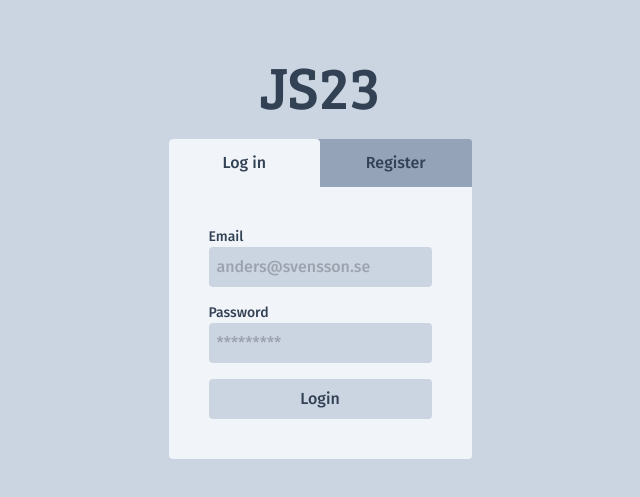
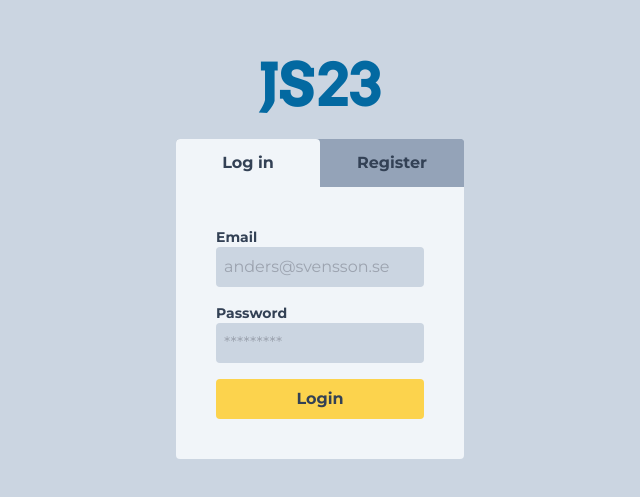
Before and after one commit to justinhumane/js23, a Vue app in the folder client/: page /login in a window 1280 px wide. Shown: the part 143-640 px from the top of the page, without its empty margins (320-960 px from the left). Built offline with nearby package versions, Linux system fonts and the light colour scheme; no server answers; what vue-toast-notification would draw is missing.

Commit message:
styled nav component and login view

```diff
--- a/client/src/App.vue
+++ b/client/src/App.vue
@@ -16,13 +16,13 @@ export default {
 </script>
 
 <style>
-@import url("https://fonts.googleapis.com/css2?family=Bree+Serif&family=Fira+Sans:wght@500;600;700&display=swap");
+@import url("https://fonts.googleapis.com/css2?family=Arvo:wght@400;700&family=Montserrat:wght@400;600;700;900&display=swap");
 @tailwind base;
 @tailwind components;
 @tailwind utilities;
 
 #app {
-  font-family: "Fira Sans", sans-serif;
+  font-family: "Montserrat", sans-serif;
 }
 
 h1,
@@ -30,6 +30,6 @@ h2,
 h3,
 h4,
 h5 {
-  font-family: "Bree Serif", serif;
+  font-family: "Arvo", serif;
 }
 </style>
--- a/client/src/components/NavigationComp.vue
+++ b/client/src/components/NavigationComp.vue
@@ -1,36 +1,30 @@
 <template>
   <nav
-    class="bg-slate-800 flex justify-between items-center rounded sticky px-5 py-3 mb-5"
+    class="bg-slate-100 dark:bg-slate-800 flex justify-between items-center rounded sticky px-5 py-3 mb-5"
   >
     <router-link to="/">
-      <div class="text-2xl text-slate-200 font-bold">JS23</div>
+      <div class="text-2xl font-bold">JS23</div>
     </router-link>
     <div class="flex gap-4">
       <router-link
-        class="transition duration-300 dark:hover:text-amber-300"
+        class="transition duration-300 hover:text-sky-700 dark:hover:text-amber-300"
         to="/"
         >Hem</router-link
       >
       <router-link
-        class="transition duration-300 dark:hover:text-amber-300"
+        class="transition duration-300 hover:text-sky-700 dark:hover:text-amber-300"
         to="/asd"
         >Hem</router-link
       >
       <router-link
-        class="transition duration-300 dark:hover:text-amber-300"
+        class="transition duration-300 hover:text-sky-700 dark:hover:text-amber-300"
         to="/asd"
         >Hem</router-link
       >
     </div>
-    <!--     <div class="flex gap-4" v-if="user">
-      <router-link to="/user">
-        <div class="login">{{ user.username }}</div>
-      </router-link>
-      <a @click="logout" class="cursor-pointer">Log out</a>
-    </div> -->
     <div class="relative">
       <button
-        class="py-2 px-4 bg-amber-700 rounded flex items-center gap-2 cursor-pointer"
+        class="py-2 px-4 bg-amber-300 hover:bg-amber-400 dark:bg-sky-700 dark:hover:bg-sky-900 transition duration-300 rounded flex items-center gap-2 cursor-pointer"
         @click="menuOpen = !menuOpen"
       >
         <svg
@@ -48,12 +42,21 @@
       </button>
       <div
         :class="{ 'max-h-52': menuOpen }"
-        class="bg-amber-700 rounded-b max-h-0 rounded-tl right-0 mt-2 transition-[max-height] duration-300 ease-in-out transform absolute overflow-hidden"
+        class="bg-amber-300 dark:bg-sky-700 rounded max-h-0 right-0 mt-2 transition-[max-height] duration-300 ease-in-out transform absolute overflow-hidden"
       >
-        <ul>
-          <li class="my-1 px-3 py-1">Inställningar</li>
-          <li class="my-1 px-3 py-1">Logga ut</li>
-        </ul>
+        <div>
+          <router-link
+            to="/user"
+            class="mt-2 px-3 block py-2 transition duration-300 hover:bg-amber-400 dark:hover:bg-sky-900"
+          >
+            Inställningar
+          </router-link>
+          <a
+            @click="logout"
+            class="cursor-pointer block mb-2 px-3 py-2 transition duration-300 hover:bg-amber-400 dark:hover:bg-sky-900"
+            >Logga ut</a
+          >
+        </div>
       </div>
     </div>
   </nav>
@@ -96,7 +99,10 @@ export default {
 </script>
 
 <style scoped>
+nav {
+  @apply font-bold;
+}
 .router-link-active {
-  @apply dark:text-amber-300;
+  @apply text-sky-700 dark:text-amber-300;
 }
 </style>
--- a/client/src/views/LoginView.vue
+++ b/client/src/views/LoginView.vue
@@ -1,8 +1,10 @@
 <template>
   <div class="w-full h-screen flex flex-col items-center justify-center">
-    <h1 class="text-6xl mb-6 text-slate-700 dark:text-slate-200">JS23</h1>
+    <h1 class="text-6xl mb-6 font-bold text-sky-700 dark:text-amber-300">
+      JS23
+    </h1>
     <div class="rounded">
-      <div class="rounded-t bg-slate-400 dark:bg-slate-800">
+      <div class="rounded-t bg-slate-400 font-bold dark:bg-slate-800">
         <button
           @click="
             loginActive = true;
@@ -36,7 +38,7 @@
         class="p-10 rounded-b bg-slate-100 dark:bg-slate-700"
       >
         <form @submit.prevent="login()" class="flex flex-col">
-          <label for="email" class="text-sm">Email</label>
+          <label for="email" class="text-sm font-bold">Email</label>
           <input
             class="p-2 rounded mb-4 bg-slate-300 dark:bg-slate-500"
             type="email"
@@ -45,7 +47,7 @@
             placeholder="anders@svensson.se"
             required
           />
-          <label for="password" class="text-sm">Password</label>
+          <label for="password" class="text-sm font-bold">Password</label>
           <input
             class="p-2 rounded mb-4 bg-slate-300 dark:bg-slate-500"
             type="password"
@@ -56,7 +58,7 @@
           />
 
           <button
-            class="transition duration-300 p-2 rounded bg-slate-300 hover:bg-slate-400 text-slate-700 dark:bg-slate-800 dark:hover:bg-slate-900 dark:text-slate-200"
+            class="transition duration-300 font-bold p-2 rounded bg-amber-300 hover:bg-amber-400 text-slate-700 dark:bg-sky-700 dark:hover:bg-sky-500 dark:text-slate-200"
           >
             Login
           </button>
@@ -67,7 +69,7 @@
         class="p-10 rounded-b bg-slate-100 dark:bg-slate-700"
       >
         <form @submit.prevent="register" class="flex flex-col">
-          <label for="username" class="text-sm">Username</label>
+          <label for="username" class="text-sm font-bold">Username</label>
           <input
             class="p-2 rounded mb-4 bg-slate-300 dark:bg-slate-500"
             type="text"
@@ -76,7 +78,7 @@
             placeholder="anderssvensson"
             required
           />
-          <label for="email" class="text-sm">Email</label>
+          <label for="email" class="text-sm font-bold">Email</label>
           <input
             class="p-2 rounded mb-4 bg-slate-300 dark:bg-slate-500"
             type="email"
@@ -85,7 +87,7 @@
             placeholder="anders@svensson.se"
             required
           />
-          <label for="password" class="text-sm">Password</label>
+          <label for="password" class="text-sm font-bold">Password</label>
           <input
             class="p-2 rounded mb-4 bg-slate-300 dark:bg-slate-500"
             type="password"
@@ -96,7 +98,7 @@
           />
 
           <button
-            class="transition duration-300 p-2 rounded bg-slate-300 hover:bg-slate-400 text-slate-700 dark:bg-slate-800 dark:hover:bg-slate-900 dark:text-slate-200"
+            class="transition duration-300 font-bold p-2 rounded bg-amber-300 hover:bg-amber-400 text-slate-700 dark:bg-sky-700 dark:hover:bg-sky-500 dark:text-slate-200"
           >
             Register
           </button>
@@ -172,5 +174,4 @@ export default {
 };
 </script>
 
-<style scoped>
-</style>
+<style scoped></style>
```
